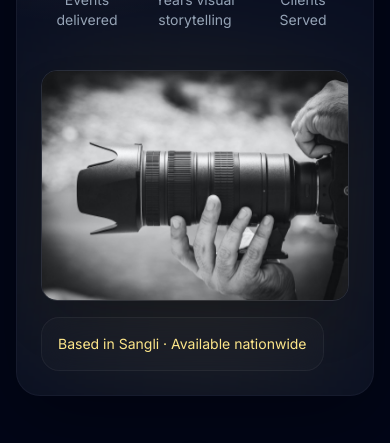
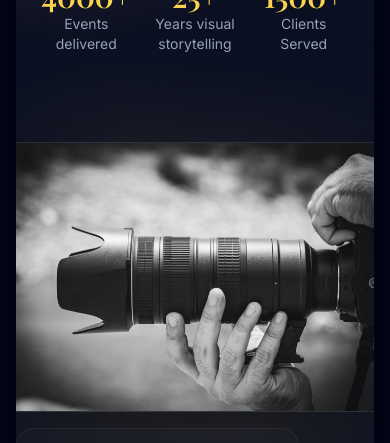
Before and after one commit to Prathamesh79097/Shivani_Photo_And_Films, a React (Vite) app in the folder frontend/: page / in a window 390 px wide. Shown: the part 658-1101 px from the top of the page. Built offline with nearby package versions, Linux system fonts and the light colour scheme; no server answers.

Commit message:
update changes

```diff
--- a/frontend/src/pages/Home.jsx
+++ b/frontend/src/pages/Home.jsx
@@ -31,9 +31,9 @@ const Home = () => {
 
   return (
     <>
-      <section className="hero-frame border border-white/5 rounded-3xl p-6 md:p-16 bg-slate-900/60 shadow-glow mt-8 overflow-hidden">
+      <section className="hero-frame border-y md:border border-white/5 md:rounded-3xl p-0 md:p-16 bg-slate-900/60 shadow-glow mt-8 overflow-hidden">
         <div className="grid md:grid-cols-2 gap-10 items-center">
-          <div className="space-y-6">
+          <div className="space-y-6 px-6 py-12 md:p-0">
             <p className="inline-flex items-center gap-2 text-amber-200 bg-amber-500/10 border border-amber-200/20 px-3 py-1 rounded-full text-sm">
               Crafted visuals for weddings, films, and brands
             </p>
@@ -66,7 +66,7 @@ const Home = () => {
 
           <div className="relative">
             <div className="absolute inset-0 blur-3xl bg-amber-300/10 rotate-6" />
-            <div className="relative rounded-2xl overflow-hidden border border-white/10 shadow-2xl">
+            <div className="relative md:rounded-2xl overflow-hidden border-y md:border border-white/10 shadow-2xl">
               <img
                 src={heroImage}
                 alt="Professional photography - hands holding camera"
@@ -89,7 +89,7 @@ const Home = () => {
         <div className="grid md:grid-cols-2 gap-16 md:gap-24 items-center">
           {/* Left Column - Headline with Background */}
           <div
-            className={`relative p-10 md:p-16 rounded-3xl overflow-hidden shadow-2xl flex flex-col justify-center items-center min-h-[50vh] md:min-h-[70vh] ${isStoryVisible ? 'animate-slide-left' : 'opacity-0'}`}
+            className={`relative p-8 md:p-12 rounded-3xl overflow-hidden shadow-2xl flex flex-col justify-center items-center min-h-[300px] md:min-h-[450px] ${isStoryVisible ? 'animate-slide-left' : 'opacity-0'}`}
             style={{
               backgroundImage: "url('/c132c5a0-cc14-4002-85b1-be1a049a16f7.jpg')",
               backgroundSize: 'cover',
@@ -153,7 +153,7 @@ const Home = () => {
 
           {/* Right Column - Image */}
           <div
-            className={`relative rounded-3xl overflow-hidden shadow-2xl min-h-[50vh] md:min-h-[70vh] flex flex-col justify-center items-center text-center p-8 ${isPhilosophyVisible ? 'animate-slide-right delay-2' : 'opacity-0'}`}
+            className={`relative rounded-3xl overflow-hidden shadow-2xl min-h-[300px] md:min-h-[450px] flex flex-col justify-center items-center text-center p-6 ${isPhilosophyVisible ? 'animate-slide-right delay-2' : 'opacity-0'}`}
             style={{
               backgroundImage: "url('/birthday3.jpeg')",
               backgroundSize: 'cover',
@@ -177,7 +177,7 @@ const Home = () => {
         <div className="grid md:grid-cols-2 gap-16 md:gap-24 items-center">
           {/* Left Column - Headline with Background */}
           <div
-            className={`relative p-10 md:p-16 rounded-3xl overflow-hidden shadow-2xl flex flex-col justify-center items-center min-h-[50vh] md:min-h-[70vh] ${isClosingVisible ? 'animate-slide-left' : 'opacity-0'}`}
+            className={`relative p-8 md:p-12 rounded-3xl overflow-hidden shadow-2xl flex flex-col justify-center items-center min-h-[300px] md:min-h-[450px] ${isClosingVisible ? 'animate-slide-left' : 'opacity-0'}`}
             style={{
               backgroundImage: "url('/proddis.jpeg')",
               backgroundSize: 'cover',
@@ -240,7 +240,7 @@ const Home = () => {
 
           {/* Right Column - Image */}
           <div
-            className={`relative rounded-3xl overflow-hidden shadow-2xl min-h-[50vh] md:min-h-[70vh] flex flex-col justify-center items-center text-center p-8 ${isNewSectionVisible ? 'animate-slide-right delay-2' : 'opacity-0'}`}
+            className={`relative rounded-3xl overflow-hidden shadow-2xl min-h-[300px] md:min-h-[450px] flex flex-col justify-center items-center text-center p-6 ${isNewSectionVisible ? 'animate-slide-right delay-2' : 'opacity-0'}`}
             style={{
               backgroundImage: "url('/port4.jpeg')",
               backgroundSize: 'cover',
```
